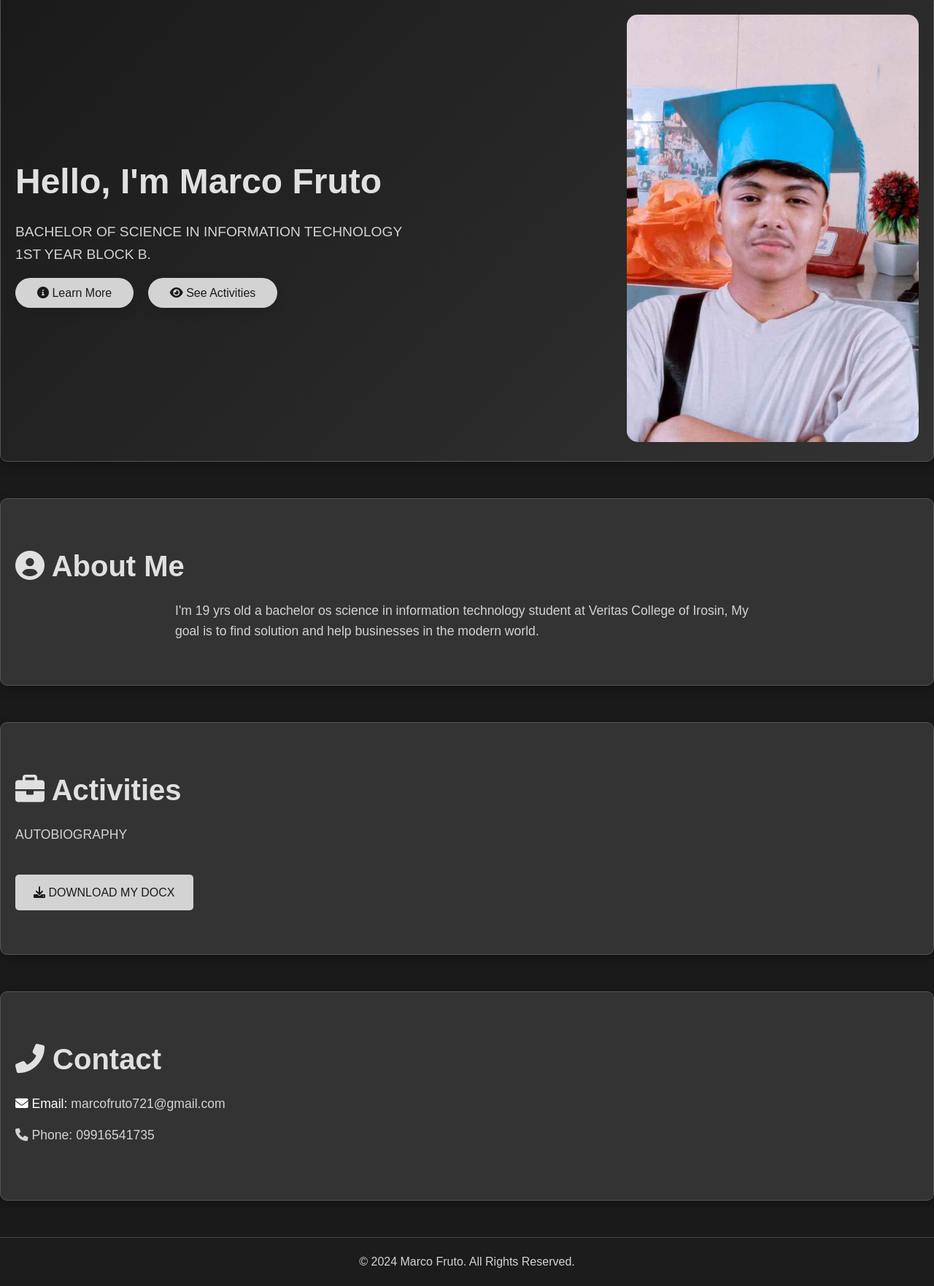
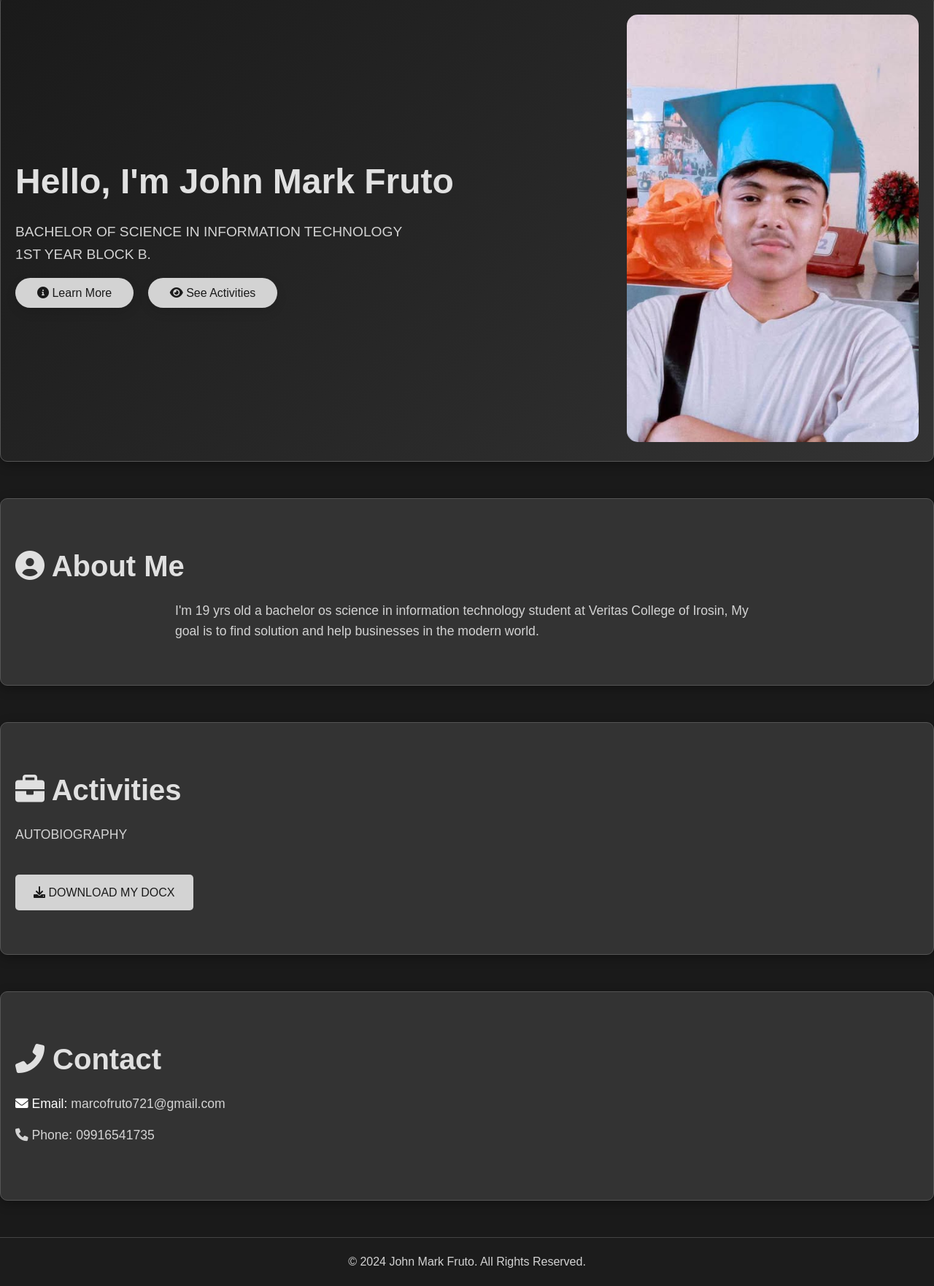
Before and after one commit to lancemiraran18/Marco, a plain HTML site: page index.html in a window 1280 px wide. Shown: the part 76-1839 px from the top of the page at 73% size. Drawn offline with Linux system fonts and the light colour scheme.

Commit message:
Update index.html

```diff
--- a/index.html
+++ b/index.html
@@ -341,7 +341,7 @@
 </header>
 <section class="hero">
     <div class="content">
-        <h1>Hello, I'm Marco Fruto</h1>
+        <h1>Hello, I'm John Mark Fruto</h1>
         <p>BACHELOR OF SCIENCE IN INFORMATION TECHNOLOGY <br>1ST YEAR BLOCK B.</p>
 
         <div class="buttons">
@@ -361,7 +361,7 @@
     <h2><i class="fas fa-briefcase"></i> Activities</h2>
     <p>AUTOBIOGRAPHY</p>
     <div>
-        <a href="Life of Marco Fruto.docx" download><i class="fas fa-download"></i> Download My DOCX</a>
+        <a href="Life of John Mark Fruto.docx" download><i class="fas fa-download"></i> Download My DOCX</a>
     </div>
 </section>
 
@@ -372,7 +372,7 @@
 </section>
 
 <footer>
-    <p>&copy; 2024 Marco Fruto. All Rights Reserved.</p>
+    <p>&copy; 2024 John Mark Fruto. All Rights Reserved.</p>
 </footer>
 
 </body>
```
